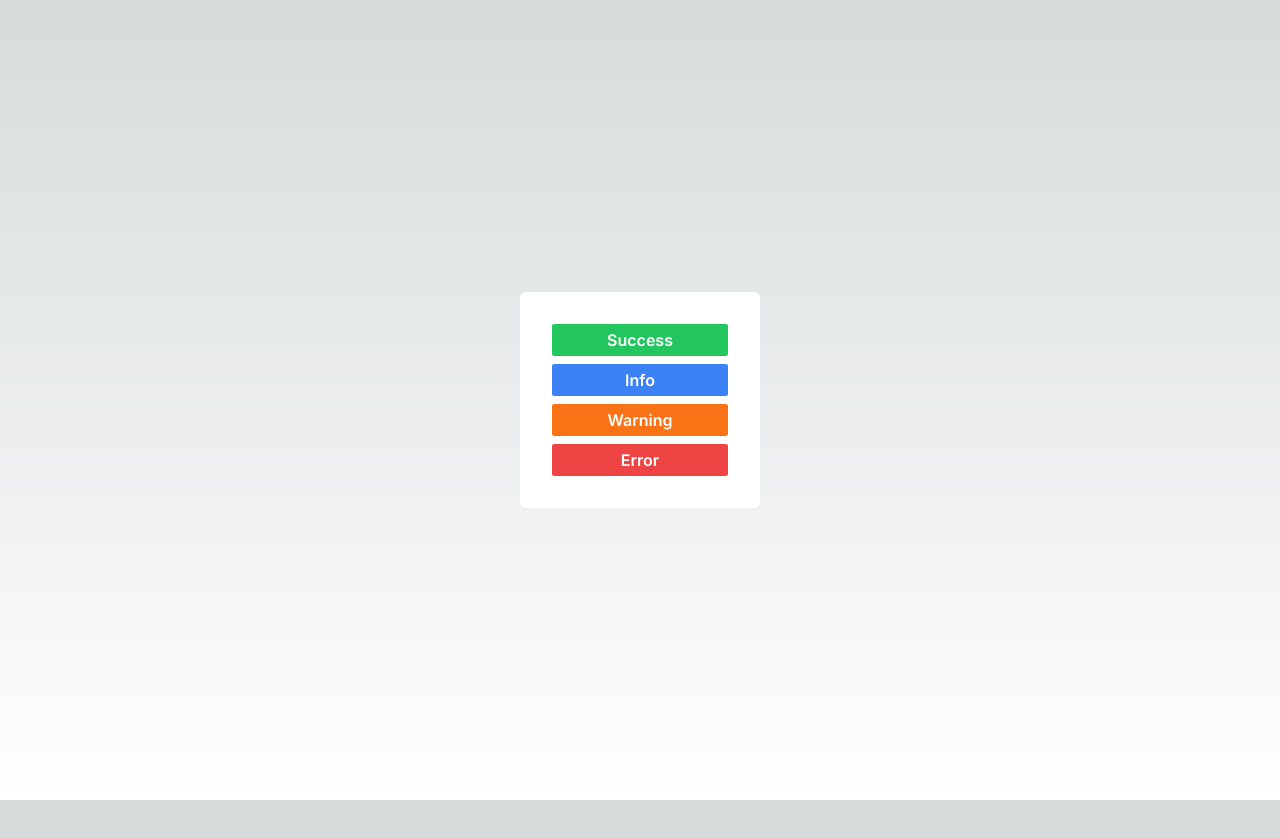
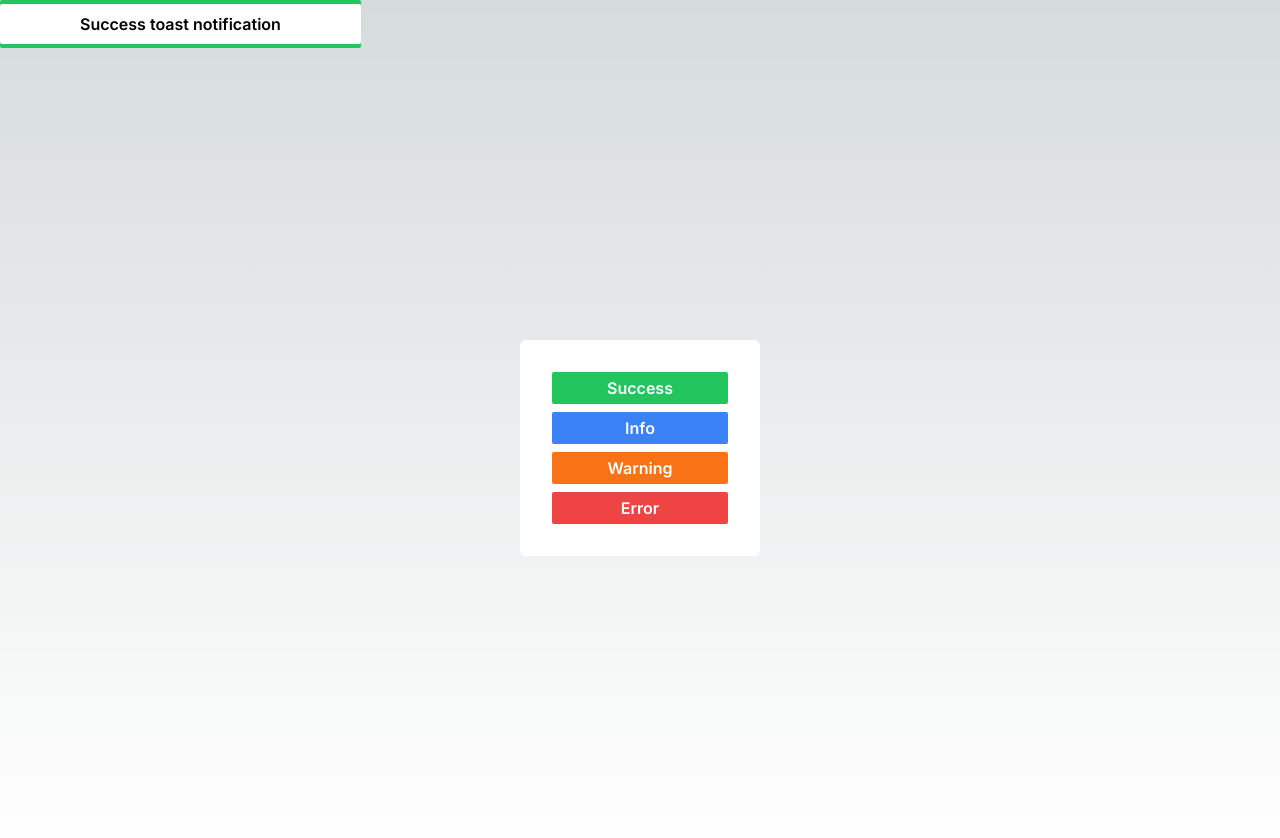
Before and after one commit to ainunnfh/toast-notification-component, a Next.js app: page / in a window 1280 px wide. Shown: the top 838 px of the page. Before the commit the page ends 800 px from the top, so only its background shows below. Built offline with nearby package versions, Linux system fonts and the light colour scheme.

Commit message:
🆙update (page): usage toast Component

```diff
--- a/src/app/page.tsx
+++ b/src/app/page.tsx
@@ -1,8 +1,10 @@
 import Card from "@/components/Card";
+import Toast from "@/components/Toast";
 
 export default function Home() {
   return (
     <div>
+      <Toast />
       <Card />
     </div>
   );
```
